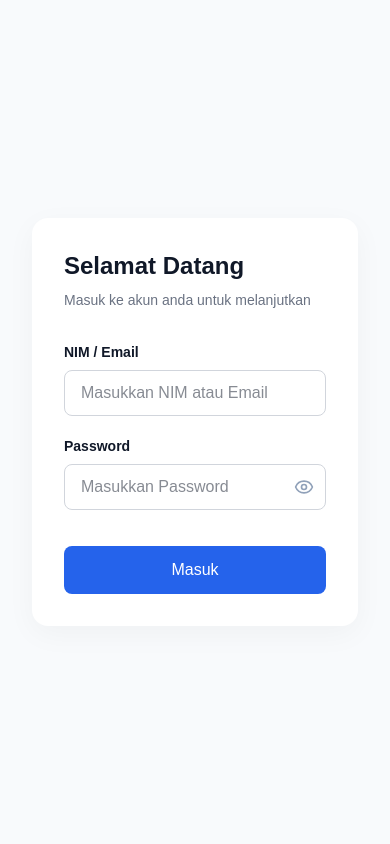
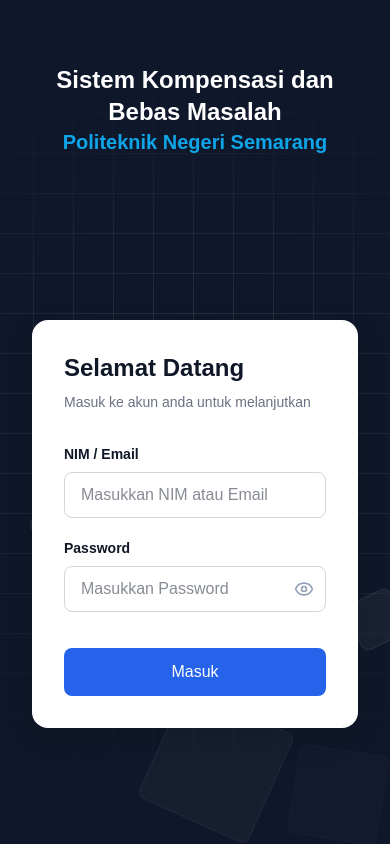
Before and after one commit to Akbarrama447/nextJS_kompensasi_bebas_masalah, a Next.js app: page /login in a window 390 px wide. Built offline with nearby package versions, Linux system fonts and the light colour scheme.

Commit message:
Mmeperbaiki tampilan login untuk mobile

```diff
--- a/src/app/login/page.tsx
+++ b/src/app/login/page.tsx
@@ -46,18 +46,12 @@ export default function LoginPage() {
   }
 
   return (
-    <div className="flex min-h-screen" suppressHydrationWarning>
-      {/* Kolom Kiri - Branding */}
-      {/* Tambahkan 'relative' dan 'overflow-hidden' agar grid tidak keluar batas */}
-      <div className="relative hidden lg:flex flex-col w-1/2 bg-[#0F172A] items-center justify-center p-12 overflow-hidden">
+    <div className="relative flex flex-col lg:flex-row min-h-screen">
 
-        {/* Elemen Animasi Background Grid */}
+      {/* Background Animasi — full screen di mobile, left half di desktop */}
+      <div className="absolute inset-0 bg-[#0F172A] overflow-hidden">
         <div className="absolute inset-0 bg-grid-pattern animate-grid" />
-
-        {/* (Opsional) Efek Gradient Mask agar grid terlihat memudar secara elegan ke arah pinggir */}
         <div className="absolute inset-0 bg-[radial-gradient(circle_at_center,transparent_20%,#0F172A_80%)]" />
-
-        {/* Elemen Kotak-Kotak Melayang */}
         <div className="absolute inset-0 overflow-hidden pointer-events-none">
           <div className="floating-square" style={{ left: '10%', width: '80px', height: '80px', animationDelay: '0s', animationDuration: '18s' }} />
           <div className="floating-square" style={{ left: '25%', width: '40px', height: '40px', animationDelay: '2s', animationDuration: '12s' }} />
@@ -66,9 +60,11 @@ export default function LoginPage() {
           <div className="floating-square" style={{ left: '75%', width: '90px', height: '90px', animationDelay: '5s', animationDuration: '20s' }} />
           <div className="floating-square" style={{ left: '90%', width: '50px', height: '50px', animationDelay: '3s', animationDuration: '14s' }} />
         </div>
+      </div>
 
-        {/* Konten Teks - Tambahkan 'relative' dan 'z-10' agar posisi teks tetap di depan animasi */}
-        <div className="relative z-10 text-center space-y-4">
+      {/* Kolom Kiri — Branding */}
+      <div className="relative z-10 flex items-start lg:items-center justify-center w-full lg:w-1/2 p-8 lg:p-12 pt-16 lg:pt-0 lg:min-h-screen">
+        <div className="text-center space-y-4">
           <div>
             <h1 className="text-2xl font-bold text-white">
               Sistem Kompensasi dan Bebas Masalah
@@ -77,16 +73,16 @@ export default function LoginPage() {
               Politeknik Negeri Semarang
             </h2>
           </div>
-          <p className="text-slate-400 text-sm tracking-[6px] leading-relaxed">
+          <p className="hidden lg:block text-slate-400 text-sm tracking-[6px] leading-relaxed">
             Platform managemen kompensasi mahasiswa <br />
             Politeknik Negeri Semarang
           </p>
         </div>
       </div>
 
-      {/* Kolom Kanan - Form Login */}
-      <div className="flex w-full lg:w-1/2 bg-slate-50 items-center justify-center p-8">
-        <div className="w-full max-w-md bg-white rounded-2xl shadow-[0_8px_30px_rgb(0,0,0,0.04)] p-8 sm:p-10" suppressHydrationWarning>
+      {/* Kolom Kanan — Form Login */}
+      <div className="relative z-10 flex items-center justify-center w-full lg:w-1/2 lg:bg-slate-50 p-8 flex-1 lg:min-h-screen">
+        <div className="w-full max-w-md bg-white rounded-2xl shadow-[0_8px_30px_rgb(0,0,0,0.12)] p-8 sm:p-10">
           <div className="mb-8">
             <h2 className="text-2xl font-bold text-gray-900 mb-2">Selamat Datang</h2>
             <p className="text-sm text-gray-500">Masuk ke akun anda untuk melanjutkan</p>
@@ -98,8 +94,8 @@ export default function LoginPage() {
             </div>
           )}
 
-          <form onSubmit={handleLogin} className="space-y-5" suppressHydrationWarning>
-            <div suppressHydrationWarning>
+          <form onSubmit={handleLogin} className="space-y-5">
+            <div>
               <label className="block text-sm font-semibold text-gray-900 mb-2">
                 NIM / Email
               </label>
@@ -110,11 +106,10 @@ export default function LoginPage() {
                 className="w-full px-4 py-2.5 border border-gray-300 rounded-lg focus:ring-2 focus:ring-blue-500 focus:border-blue-500 outline-none transition-all text-gray-900"
                 placeholder="Masukkan NIM atau Email"
                 required
-                suppressHydrationWarning
               />
             </div>
 
-            <div suppressHydrationWarning>
+            <div>
               <label className="block text-sm font-semibold text-gray-900 mb-2">
                 Password
               </label>
@@ -126,7 +121,6 @@ export default function LoginPage() {
                   className="w-full px-4 py-2.5 pr-12 border border-gray-300 rounded-lg focus:ring-2 focus:ring-blue-500 focus:border-blue-500 outline-none transition-all text-gray-900"
                   placeholder="Masukkan Password"
                   required
-                  suppressHydrationWarning
                 />
                 <button
                   type="button"
@@ -143,7 +137,6 @@ export default function LoginPage() {
               type="submit"
               disabled={loading}
               className="w-full bg-[#2563EB] hover:bg-blue-700 text-white font-medium py-3 rounded-lg transition-colors mt-4 disabled:opacity-50"
-              suppressHydrationWarning
             >
               {loading ? 'Memuat...' : 'Masuk'}
             </button>
```
